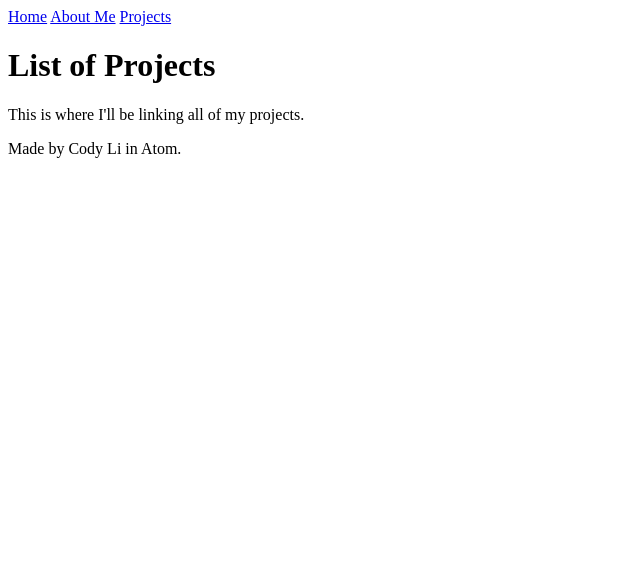
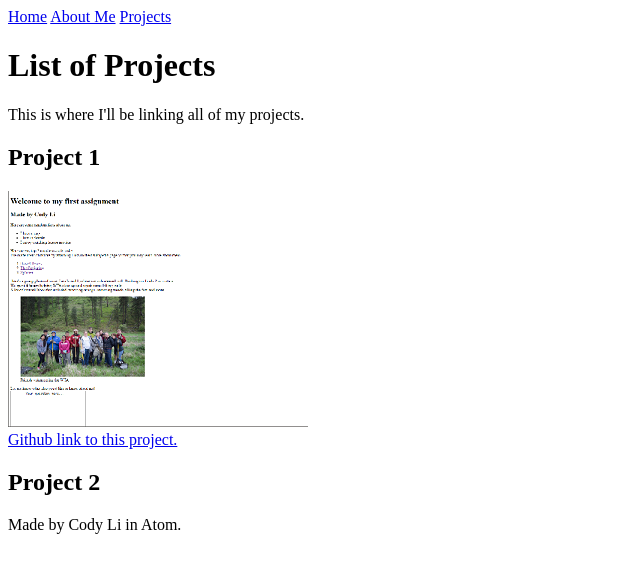
Before and after one commit to licody28/portfolio, a plain HTML site: page projects.html in a window 1280 px wide. Shown: the whole page, without its empty margins (0-640 px from the left). Drawn offline with Linux system fonts and the light colour scheme.

Commit message:
Updated with a link to my first lesson assignment

```diff
--- a/projects.html
+++ b/projects.html
@@ -18,7 +18,13 @@
 
     <section>
       <article>
+        <h2>Project 1</h2>
+        <img src="images/lesson-01.png" alt="A screenshot of what my first webpage looked like from lesson one's assignment."> <br>
+        <a href="https://github.com/licody28/Lesson-1-Assignment">Github link to this project.</a>
+      </article>
 
+      <article class>
+        <h2>Project 2</h2>
       </article>
     </section>
 
```
